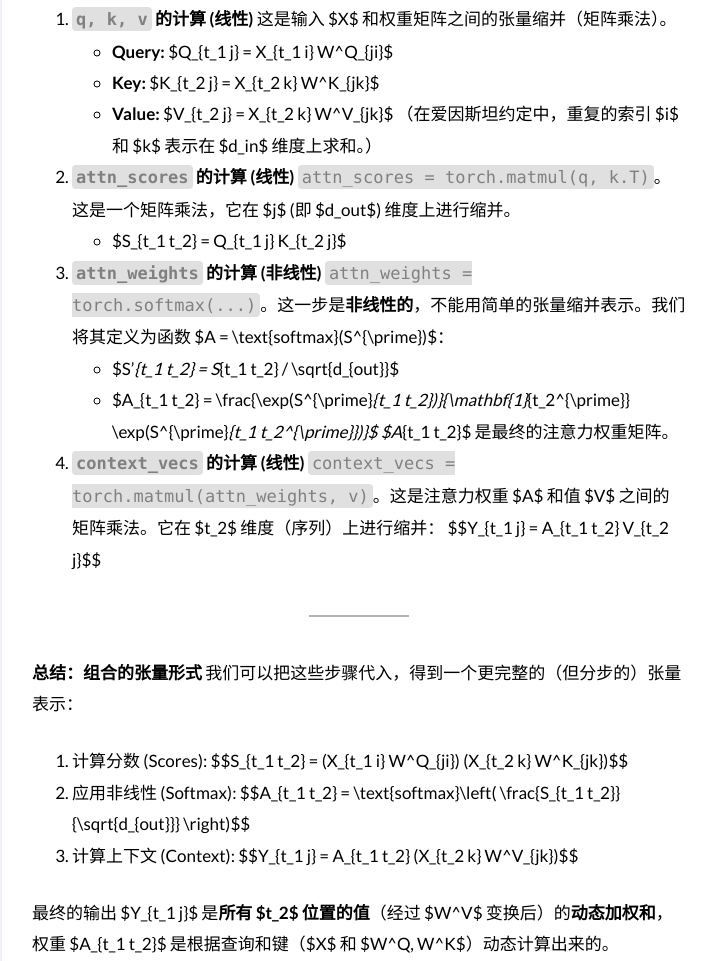
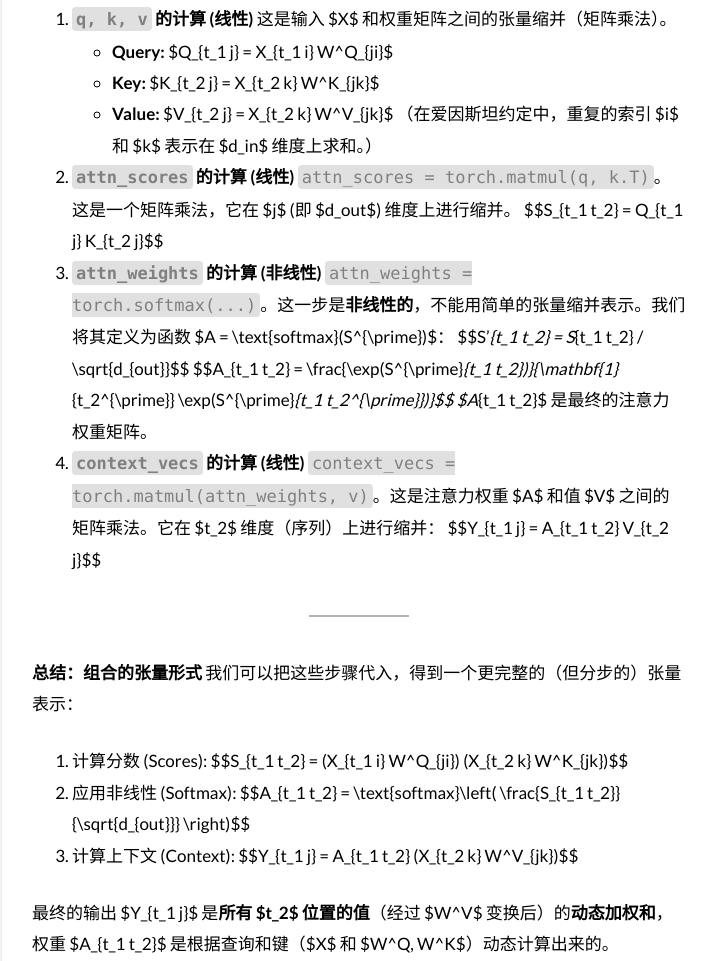
Before and after one commit to Soflari/hugo_dev, a plain HTML site: page p/注意力模块的张量表示及梯度推导/index.html in a window 1280 px wide. Shown: the part 1245-2206 px from the top of the page, without its empty margins (194-909 px from the left). Drawn offline with nearby package versions, Linux system fonts and the light colour scheme; some packages are replaced by stand-ins of ours; a script that the page names is missing.

Commit message:
modified:   "p/\346\263\250\346\204\217\345\212\233\346\250\241\345\235\227\347\232\204\345\274\240\351\207\217\350\241\250\347\244\272\345\217\212\346\242\257\345\272\246\346\216\250\345\257\274/index.html"

```diff
--- a/p/注意力模块的张量表示及梯度推导/index.html
+++ b/p/注意力模块的张量表示及梯度推导/index.html
@@ -429,18 +429,12 @@
 </li>
 <li><strong><code>attn_scores</code> 的计算 (线性)</strong>
 <code>attn_scores = torch.matmul(q, k.T)</code>。这是一个矩阵乘法，它在 $j$ (即 $d_out$) 维度上进行缩并。
-<ul>
-<li>$S_{t_1 t_2} = Q_{t_1 j} K_{t_2 j}$</li>
-</ul>
-</li>
+$$S_{t_1 t_2} = Q_{t_1 j} K_{t_2 j}$$</li>
 <li><strong><code>attn_weights</code> 的计算 (非线性)</strong>
 <code>attn_weights = torch.softmax(...)</code>。这一步是<strong>非线性的</strong>，不能用简单的张量缩并表示。我们将其定义为函数 $A = \text{softmax}(S^{\prime})$：
-<ul>
-<li>$S&rsquo;<em>{t_1 t_2} = S</em>{t_1 t_2} / \sqrt{d_{out}}$</li>
-<li>$A_{t_1 t_2} = \frac{\exp(S^{\prime}<em>{t_1 t_2})}{\mathbf{1}</em>{t_2^{\prime}} \exp(S^{\prime}<em>{t_1 t_2^{\prime}})}$
+$$S&rsquo;<em>{t_1 t_2} = S</em>{t_1 t_2} / \sqrt{d_{out}}$$
+$$A_{t_1 t_2} = \frac{\exp(S^{\prime}<em>{t_1 t_2})}{\mathbf{1}</em>{t_2^{\prime}} \exp(S^{\prime}<em>{t_1 t_2^{\prime}})}$$
 $A</em>{t_1 t_2}$ 是最终的注意力权重矩阵。</li>
-</ul>
-</li>
 <li><strong><code>context_vecs</code> 的计算 (线性)</strong>
 <code>context_vecs = torch.matmul(attn_weights, v)</code>。这是注意力权重 $A$ 和值 $V$ 之间的矩阵乘法。它在 $t_2$ 维度（序列）上进行缩并：
 $$Y_{t_1 j} = A_{t_1 t_2} V_{t_2 j}$$</li>
```
